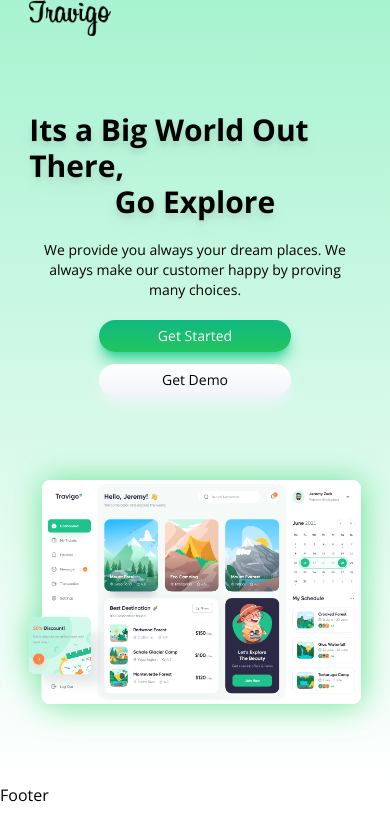
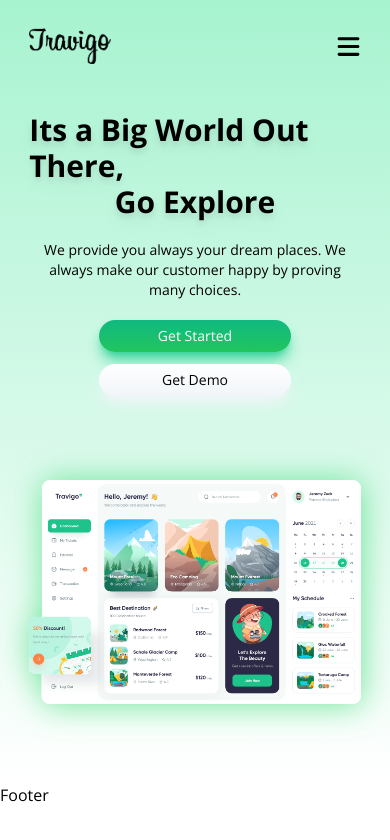
Before and after one commit to sijincodes/Traveler-TS, a React (Vite) app: page / in a window 390 px wide. Shown: the top 840 px of the page. Built offline with nearby package versions, Linux system fonts and the light colour scheme.

Commit message:
navbar done

```diff
--- a/src/components/Navbar.jsx
+++ b/src/components/Navbar.jsx
@@ -1,23 +1,57 @@
-import React from "react";
+import React, {useState} from "react";
 import { NavLink } from "react-router-dom";
 
-import logo from "../images/logo.png"
+import logo from "../images/logo.png";
+import menu from "../images/menu.svg";
+import PopupMenu from "./PopupMenu";
 
-function Navbar({navlinks}) {
+function Navbar({ navlinks }) {
+  const [popupState, setPopupState] = useState(false)
+  const onTriggerPopup = () =>{
+    setPopupState(!popupState)
+  }
   return (
-    <header className="flex items-center justify-center w-auto h-auto absolute top-0 left-0 right-0">
+    <>
+      <header className="flex items-center justify-center w-auto h-auto absolute top-7 left-0 right-0">
         <nav className="flex items-center justify-between traveler-container">
           <NavLink to={`/`} className="flex items-center">
             <img src={logo} alt="logo" className="w-22 h-9 object-fill" />
           </NavLink>
           <ul className="flex items-center lg:hidden gap-7">
-         {navlinks?.map((elm,index)=> <li key={index}><NavLink className="text-lg text-slate-900"to={`#`}>{elm.link}</NavLink></li>) }
+            {navlinks?.map((elm, index) => (
+              <li key={index}>
+                <NavLink className="text-lg text-slate-900" to={`#`}>
+                  {elm.link}
+                </NavLink>
+              </li>
+            ))}
           </ul>
           <ul className="flex items-center lg:hidden">
-          <li><button className="button-green px-7 text-base"type="button">Join Us</button></li>
+            <li>
+              <button className="button-green px-7 text-base" type="button">
+                Join Us
+              </button>
+            </li>
+          </ul>
+          <ul className="hidden lg:flex items-center">
+            <li>
+              <button
+                type="button"
+                className="flex items-center justify-center transition-all duration-200 active:scale-90 cursor-pointer"
+                 onClick={onTriggerPopup}
+              >
+                <img
+                  className="object-cover shadown-sm filter"
+                  src={menu}
+                  alt="menu-icon"
+                ></img>
+              </button>
+            </li>
           </ul>
         </nav>
       </header>
+      <PopupMenu navlinks={navlinks} popupState={popupState} />
+    </>
   );
 }
 
--- /dev/null
+++ b/src/components/PopupMenu.jsx
@@ -0,0 +1,28 @@
+import React from 'react'
+import { NavLink } from "react-router-dom";
+
+function PopupMenu({navlinks, popupState}) {
+  return (
+    <>
+        <nav className={`fixed top-14 right-14 bg-white bg-opacity-70 opacity-100
+         z-50 backdrop-blur-md backdrop-filter rounded-lg h-auto w-44 py-5 px-6 hidden lg:flex items-center justify-center transition-transform duration-300 ;
+         ${popupState ? 'lg:showpopup':'lg:noshowpopup'}`}>
+            <ul className='flex items-start flex-col gap-3'>
+                {navlinks?.map((elm,index) => (
+                    <li key={index}><NavLink className="text-lg text-slate-900" to={`#`}>
+                {elm.link}
+              </NavLink>
+              </li>
+                ))}
+                <li>
+              <button className="button-light sm:w-auto shadow-slate-300 rounded-lg" type="button">
+                Join Us
+              </button>
+            </li>
+            </ul>
+        </nav>
+    </>
+  )
+}
+
+export default PopupMenu
--- a/src/index.css
+++ b/src/index.css
@@ -25,5 +25,15 @@
   .drop-shadow-green{
     filter: drop-shadow(0.1rem 0.1rem 1rem rgba(74 222 128 / 80%));
   }
+  .showpopup{
+    opacity:1;
+    visibility: visible;
+    transform: skewY(0deg) translateY(10px);
+  }
+  .noshowpopup{
+    opacity:0;
+    visibility: hidden;
+    transform: skewY(3deg) translateY(-30px);
+  }
 
 }
```
Lines whose indentation alone changed are shown as unchanged.
